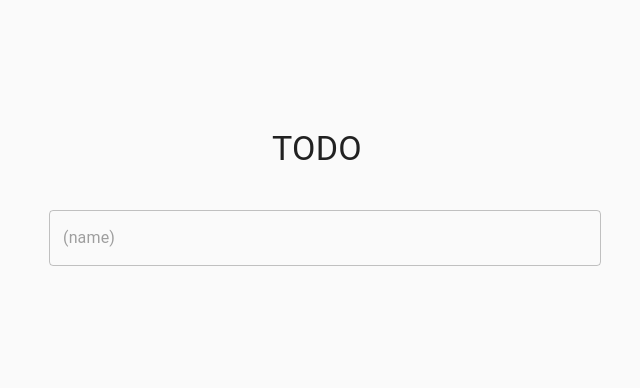
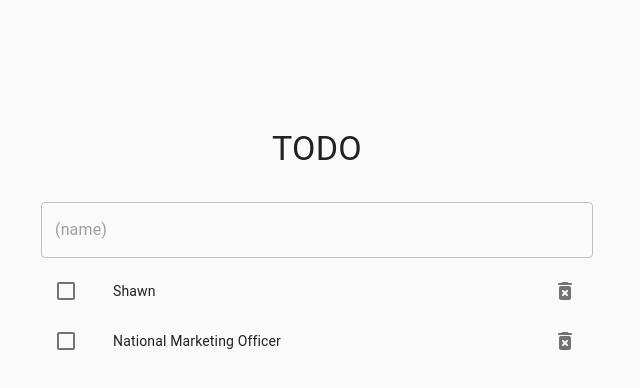
Before and after one commit to beamthsa/todo, a React (Create React App) app: page / in a window 1280 px wide. Shown: the top 388 px of the page, without its empty margins (323-963 px from the left). Built offline with nearby package versions, Linux system fonts and the light colour scheme.

Commit message:
feat: `TodoList`

```diff
--- a/src/Todo.tsx
+++ b/src/Todo.tsx
@@ -1,9 +1,10 @@
-import React from 'react';
 import Container from '@material-ui/core/Container';
 import Typography from '@material-ui/core/Typography';
 import { makeStyles } from '@material-ui/core/styles';
 
-import TodoInput from './components/TodoInput'
+import TodoInput from './components/TodoInput';
+import TodoList, { TodoListProps } from './components/TodoList';
+import { Todo as TodoData } from './types/todo.d';
 
 const useStyles = makeStyles(
   theme => ({
@@ -23,8 +24,17 @@ function Todo() {
   const classes = useStyles();
 
   const onSubmit = (value: string) => {
-    console.log(value)
-  }
+    console.log(value);
+  };
+
+  const handleChange: TodoListProps['onChange'] = (ids) => {
+    console.log(ids);
+  };
+
+  const data: TodoData[] = [
+    {id: '1b3b1734-5ca3-4ec6-b5d2-d32131b9fffd', name: 'Shawn'},
+    {id: '7784bf74-366d-4b94-a459-2e615f7756d8', name: 'National Marketing Officer'}
+  ]
 
   return (
     <Container maxWidth="sm" className={classes.container}>
@@ -35,6 +45,10 @@ function Todo() {
       <div className={classes.inputContainer}>
         <TodoInput onSubmit={onSubmit} />
       </div>
+
+      <TodoList
+        onChange={handleChange}
+        data={data} />
     </Container>
   );
 }
--- a/src/components/TodoInput/TodoInput.tsx
+++ b/src/components/TodoInput/TodoInput.tsx
@@ -1,28 +1,15 @@
 import React, { useState } from 'react'
 import IconButton from '@material-ui/core/IconButton';
-import { makeStyles } from '@material-ui/core/styles';
 import OutlinedInput from '@material-ui/core/OutlinedInput';
 import InputAdornment from '@material-ui/core/InputAdornment';
 import FormControl from '@material-ui/core/FormControl';
-import KeyboardReturnIcon from '@material-ui/icons/KeyboardReturn';
+import KeyboardReturnRoundedIcon from '@material-ui/icons/KeyboardReturnRounded';
 
 interface TodoInputProps {
   onSubmit?: (value: string) => void;
 }
 
-const useStyles = makeStyles(
-  theme => ({
-    input: {
-      margin: theme.spacing(1),
-    },
-  }),
-  {
-    name: 'TodoInput'
-  }
-)
-
 const TodoInput: React.FC<TodoInputProps> = ({ onSubmit }) => {
-  const classes = useStyles();
   const [value, setValue] = useState<string>('')
   const onClear = () => setValue('')
 
@@ -37,7 +24,6 @@ const TodoInput: React.FC<TodoInputProps> = ({ onSubmit }) => {
       variant="outlined"
       component="form"
       onSubmit={handleSubmit}
-      className={classes.input}
       fullWidth>
       <OutlinedInput
         placeholder="(name)"
@@ -50,7 +36,7 @@ const TodoInput: React.FC<TodoInputProps> = ({ onSubmit }) => {
                 type="submit"
                 color="primary"
                 aria-label="add to to-do list">
-                <KeyboardReturnIcon/>
+                <KeyboardReturnRoundedIcon />
               </IconButton>
             </InputAdornment>
           )}
--- /dev/null
+++ b/src/components/TodoList/TodoList.tsx
@@ -0,0 +1,105 @@
+import React, { useState, useEffect } from 'react';
+import List from '@material-ui/core/List';
+import ListItem from '@material-ui/core/ListItem';
+import ListItemIcon from '@material-ui/core/ListItemIcon';
+import ListItemSecondaryAction from '@material-ui/core/ListItemSecondaryAction';
+import ListItemText from '@material-ui/core/ListItemText';
+import Checkbox from '@material-ui/core/Checkbox';
+import IconButton from '@material-ui/core/IconButton';
+import DeleteForeverRoundedIcon from '@material-ui/icons/DeleteForeverRounded';
+import { makeStyles } from '@material-ui/core/styles';
+
+import { Todo } from '../../types/todo.d';
+
+export interface TodoListProps {
+  onChange: (ids: string[]) => void;
+  data: Todo[];
+}
+
+const useStyles = makeStyles(
+  theme => ({
+    buttonDelete: {
+      '&:hover': {
+        color: theme.palette.error.main
+      }
+    },
+  }),
+  {
+    name: 'TodoItem'
+  }
+);
+
+const TodoList: React.FC<TodoListProps> = (props) => {
+  const { data, onChange } = props;
+  const classes = useStyles();
+
+  const [checked, setChecked] = useState<string[]>([]);
+
+  const handleToggle = (value: string) => () => {
+    const currentIndex = checked.indexOf(value);
+    const newChecked = [...checked];
+
+    if (currentIndex === -1) {
+      newChecked.push(value);
+    } else {
+      newChecked.splice(currentIndex, 1);
+    }
+
+    setChecked(newChecked);
+  };
+
+  const handleDelete = (value: string) => () => {
+    const currentIndex = checked.indexOf(value);
+    const newChecked = [...checked];
+
+    if (currentIndex > -1) {
+      newChecked.splice(currentIndex, 1);
+      setChecked(newChecked);
+    }
+  }
+
+  useEffect(() => {
+    onChange(checked);
+  }, [checked, onChange]);
+
+  return (
+    <List>
+      {data.map(value => {
+        const { id: currentId, name = 'N/A' } = value;
+        const labelId = `checkbox-label-${currentId}`;
+
+        return (
+          <ListItem
+            key={value.id}
+            onClick={handleToggle(currentId)}
+            dense
+            button>
+            <ListItemIcon>
+              <Checkbox
+                edge="start"
+                color="primary"
+                checked={checked.includes(currentId)}
+                tabIndex={-1}
+                disableRipple
+                inputProps={{ 'aria-labelledby': labelId }}
+              />
+            </ListItemIcon>
+
+            <ListItemText id={labelId} primary={name} />
+
+            <ListItemSecondaryAction>
+              <IconButton
+                className={classes.buttonDelete}
+                edge="end"
+                onClick={handleDelete(currentId)}>
+                <DeleteForeverRoundedIcon />
+              </IconButton>
+            </ListItemSecondaryAction>
+          </ListItem>
+        )
+      })}
+    </List>
+  )
+}
+
+export default TodoList;
--- /dev/null
+++ b/src/components/TodoList/index.ts
@@ -0,0 +1,7 @@
+import TodoList, { TodoListProps } from './TodoList';
+
+export type {
+  TodoListProps,
+}
+
+export default TodoList;
--- /dev/null
+++ b/src/types/todo.d.ts
@@ -0,0 +1,4 @@
+export interface Todo {
+  id: string;
+  name: string;
+}
```
